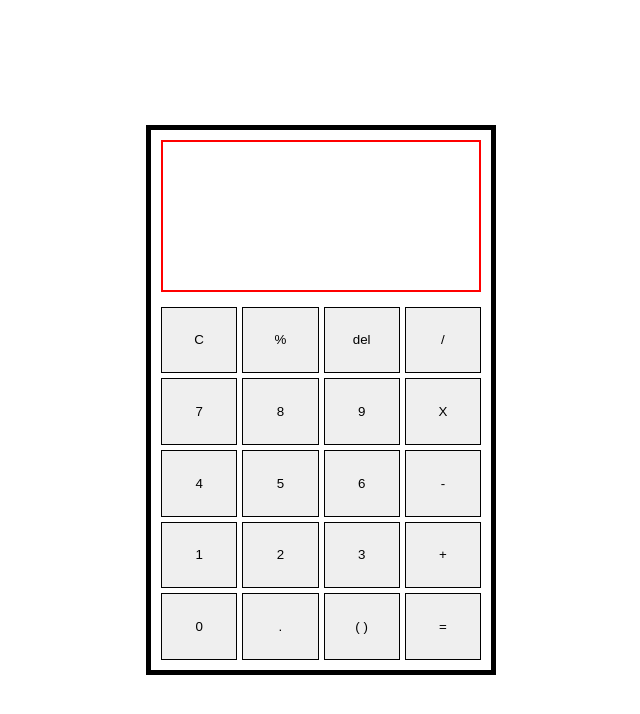
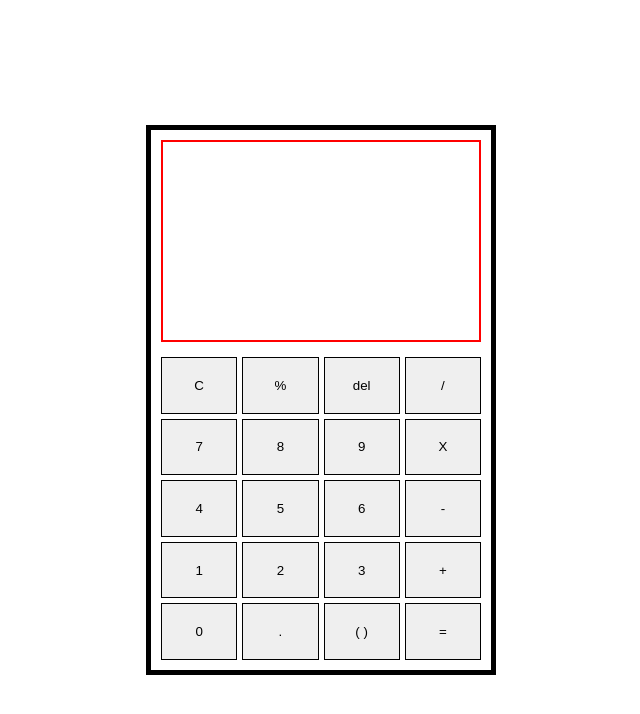
Before and after one commit to sobczyk-m/Calculator, a React (Create React App) app: page / in a window 1280 px wide. Shown: the top 714 px of the page, without its empty margins (319-959 px from the left). Built offline with nearby package versions, Linux system fonts and the light colour scheme.

Commit message:
feat: add basic calculation styling

```diff
--- a/src/App.js
+++ b/src/App.js
@@ -178,18 +178,18 @@ function App() {
                                         setHistoryExpression(prevHistoryState => {
                                             if (prevHistoryState.length > 0) {
                                                 return prevHistoryState[prevHistoryState.length - 1].result.includes("Error") ?
-                                                    [...prevHistoryState.slice(0, prevHistoryState.length - 1), {
+                                                    [{
                                                         historyExpression: prevDisplayExpressionState,
                                                         result: result.toString()
-                                                    }] :
-                                                    [...prevHistoryState, {
+                                                    }, ...prevHistoryState.slice(0, prevHistoryState.length - 1)] :
+                                                    [{
                                                         historyExpression: prevDisplayExpressionState,
                                                         result: result.toString()
-                                                    }]
-                                            } else return [...prevHistoryState, {
+                                                    }, ...prevHistoryState]
+                                            } else return [{
                                                 historyExpression: prevDisplayExpressionState,
                                                 result: result.toString()
-                                            }]
+                                            }, ...prevHistoryState]
                                         })
                                         return result.toString()
                                     }
@@ -201,14 +201,14 @@ function App() {
                                         if (prevHistoryState.length > 0) {
                                             return prevHistoryState[prevHistoryState.length - 1].result.includes("Error") ?
                                                 prevHistoryState :
-                                                [...prevHistoryState, {
+                                                [{
                                                     historyExpression: prevDisplayExpressionState,
                                                     result: "Expression Error"
-                                                }]
-                                        } else return [...prevHistoryState, {
+                                                }, ...prevHistoryState]
+                                        } else return [{
                                             historyExpression: prevDisplayExpressionState,
                                             result: "Expression Error"
-                                        }]
+                                        }, ...prevHistoryState]
                                     })
                                     return prevDisplayExpressionState
                                 })
@@ -226,12 +226,16 @@ function App() {
                                              onClick={() => onButtonClick(button.sign)}>{button.sign}</button>)
     }
 
+    const correctHistoryResultStyle = {"color": "blue"}
+    const incorrectHistoryResultStyle = {"color": "red"}
+
     const createHistoryExpression = () => {
-        console.log(historyExpression.map(ele => ele.historyExpression))
-        console.log(historyExpression.map(ele => historyExpression.indexOf(ele)))
         return historyExpression.map(ele =>
-            <div key={historyExpression.indexOf(ele)}>
-                <p>{ele.historyExpression}</p>{"="}<p>{ele.result}</p>
+            <div className={"historyCalculationWrapper"} key={historyExpression.indexOf(ele)}>
+                <span>{ele.historyExpression}</span>
+                <span>{"="}</span>
+                <span style={ele.result.includes("Error") ?
+                    incorrectHistoryResultStyle : correctHistoryResultStyle}>{ele.result}</span>
             </div>)
     }
 
@@ -239,7 +243,7 @@ function App() {
         <div id={"calculator"}>
             <div id={"display"}>
                 <div id={"historyExpressionContainer"}>{createHistoryExpression()}</div>
-                <div id={"expressionContainer"}>{displayExpression}</div>
+                <div id={"expressionContainer"}><span>{displayExpression}</span></div>
             </div>
             <div id={"buttons-container"}>
                 {createButton()}
--- a/src/styles.css
+++ b/src/styles.css
@@ -23,13 +23,13 @@
 
 #display {
   width: 100%;
-  height: 30%;
+  height: 40%;
   border: 2px solid red;
 }
 
 #buttons-container {
   width: 100%;
-  height: 70%;
+  height: 60%;
   display: grid;
   grid-template-columns: repeat(4, 1fr);
   grid-template-rows: repeat(5, 1fr);
@@ -43,4 +43,41 @@
   border: 1px solid black;
 }
 
+#expressionContainer {
+  width: 100%;
+  height: 30%;
+  padding: 0 10px;
+  font-size: 1.5rem;
+  letter-spacing: 1px;
+  white-space: nowrap;
+  display: flex;
+  flex-direction: row-reverse;
+  justify-content: end;
+  align-items: center;
+  overflow-x: auto;
+}
+
+#historyExpressionContainer {
+  transform: rotateY(-180deg);
+  width: 100%;
+  height: 70%;
+  padding: 10px 10px 20px 10px;
+  font-size: 1.2rem;
+  letter-spacing: 1px;
+  white-space: nowrap;
+  display: grid;
+  grid-template-rows: repeat(auto-fit, 1.2rem);
+  grid-template-columns: min-content;
+  justify-items: start;
+  row-gap: 10px;
+  overflow: auto;
+}
+
+.historyCalculationWrapper {
+  transform: rotateY(-180deg);
+  display: flex;
+  flex-direction: row;
+  gap: 5px;
+}
+
 /*# sourceMappingURL=styles.css.map */
--- a/src/styles.scss
+++ b/src/styles.scss
@@ -27,13 +27,13 @@
 
 #display {
   width: 100%;
-  height: 30%;
+  height: 40%;
   border: 2px solid red;
 }
 
 #buttons-container {
   width: 100%;
-  height: 70%;
+  height: 60%;
   display: grid;
   grid-template-columns: repeat(4, 1fr);
   grid-template-rows: repeat(5, 1fr);
@@ -44,3 +44,40 @@
   @include flex-center;
   border: 1px solid black;
 }
+
+#expressionContainer {
+  width: 100%;
+  height: 30%;
+  padding: 0 10px;
+  font-size: 1.5rem;
+  letter-spacing: 1px;
+  white-space: nowrap;
+  display: flex;
+  flex-direction: row-reverse;
+  justify-content: end;
+  align-items: center;
+  overflow-x: auto;
+}
+
+#historyExpressionContainer {
+  transform: rotateY(-180deg);
+  width: 100%;
+  height: 70%;
+  padding: 10px 10px 20px 10px;
+  font-size: 1.2rem;
+  letter-spacing: 1px;
+  white-space: nowrap;
+  display: grid;
+  grid-template-rows:repeat(auto-fit, 1.2rem);
+  grid-template-columns:min-content;
+  justify-items: start;
+  row-gap: 10px;
+  overflow: auto;
+}
+
+.historyCalculationWrapper {
+  transform: rotateY(-180deg);
+  display: flex;
+  flex-direction: row;
+  gap: 5px;
+}
```
Also changed, not shown: 1 other file (tests, documents, lock files or other folders).
